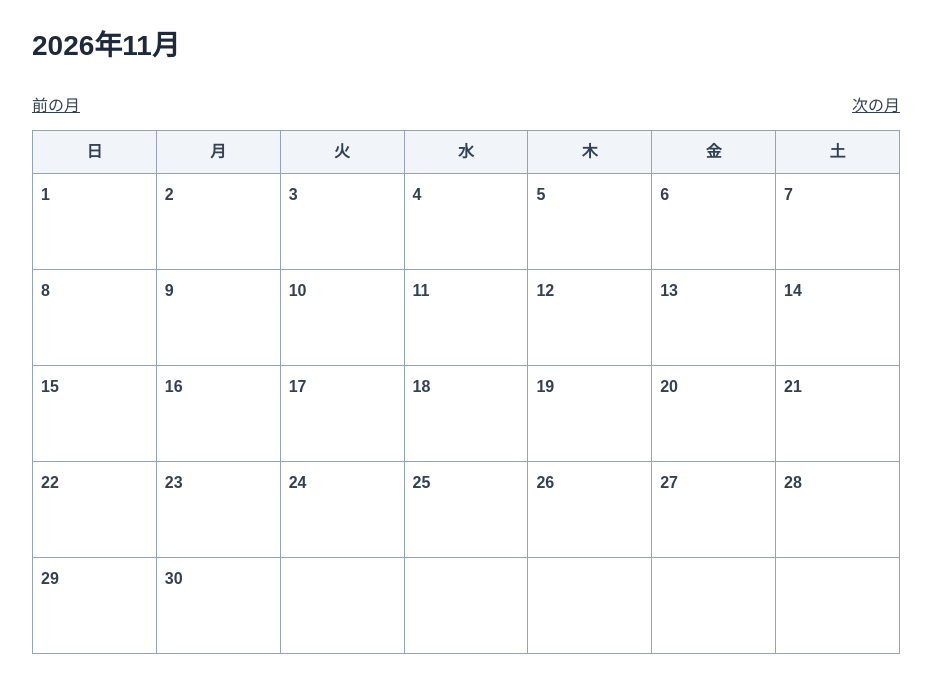
After one commit to Hiromasa93/fw-todo-2, a Spring Boot app: page /calendar in a window 1280 px wide. The commit adds this page. Shown: the top 693 px of the page, without its empty margins (174-1105 px from the left). Run offline with Spring Boot 4, Linux system fonts and the light colour scheme; some libraries are stand-ins or nearby versions.

Commit message:
システム間連携演習9章の実施

```diff
--- a/src/main/resources/static/css/style.css
+++ b/src/main/resources/static/css/style.css
@@ -44,7 +44,7 @@ body {
 
 .flash {
     margin: 0 0 16px;
-    border: 1px solid #cbd5e1;
+    border: 1px solid #94a3b8;
     border-radius: 8px;
     padding: 8px 12px;
     background: #f1f5f9;
@@ -117,3 +117,44 @@ body {
     color: #334155;
     text-decoration: underline;
 }
+
+/* Calendar page */
+.calendar-navigation {
+    display: flex;
+    justify-content: space-between;
+    margin-bottom: 12px;
+}
+
+.calendar-table {
+    width: 100%;
+    table-layout: fixed;
+    border-collapse: collapse;
+}
+
+.calendar-table th,
+.calendar-table td {
+    border: 1px solid #94a3b8;
+    vertical-align: top;
+}
+
+.calendar-table th {
+    padding: 8px 4px;
+    background: #f1f5f9;
+    text-align: center;
+}
+
+.calendar-table td {
+    height: 96px;
+    padding: 8px;
+}
+
+.calendar-table td span {
+    font-weight: bold;
+}
+
+@media (max-width: 600px) {
+    .calendar-table td {
+        height: 64px;
+        padding: 4px;
+    }
+}
--- /dev/null
+++ b/src/main/resources/templates/calendar.html
@@ -0,0 +1,40 @@
+<!DOCTYPE html>
+<html lang="ja" xmlns:th="http://www.thymeleaf.org">
+<head>
+    <meta charset="UTF-8">
+    <meta name="viewport" content="width=device-width, initial-scale=1">
+    <title>カレンダー</title>
+    <link rel="stylesheet" th:href="@{/css/style.css}">
+</head>
+<body>
+<main class="container calendar-page">
+    <h1 class="page-title" th:text="${year + '年' + month + '月'}">2026年4月</h1>
+
+    <nav class="calendar-navigation" aria-label="月の移動">
+        <a class="link" th:href="@{/calendar(year=${previousYear}, month=${previousMonth})}">前の月</a>
+        <a class="link" th:href="@{/calendar(year=${nextYear}, month=${nextMonth})}">次の月</a>
+    </nav>
+
+    <table class="calendar-table" th:attr="data-from=${from}, data-to=${to}">
+        <thead>
+        <tr>
+            <th scope="col">日</th>
+            <th scope="col">月</th>
+            <th scope="col">火</th>
+            <th scope="col">水</th>
+            <th scope="col">木</th>
+            <th scope="col">金</th>
+            <th scope="col">土</th>
+        </tr>
+        </thead>
+        <tbody>
+        <tr th:each="week : ${weeks}">
+            <td th:each="date : ${week}" th:attr="data-date=${date != null ? #temporals.format(date, 'yyyy-MM-dd') : null}">
+                <span th:if="${date != null}" th:text="${date.dayOfMonth}">1</span>
+            </td>
+        </tr>
+        </tbody>
+    </table>
+</main>
+</body>
+</html>
```
Also changed, not shown: src/main/java/com/example/todoapp/CalendarController.java (added, +56 -0 lines).
